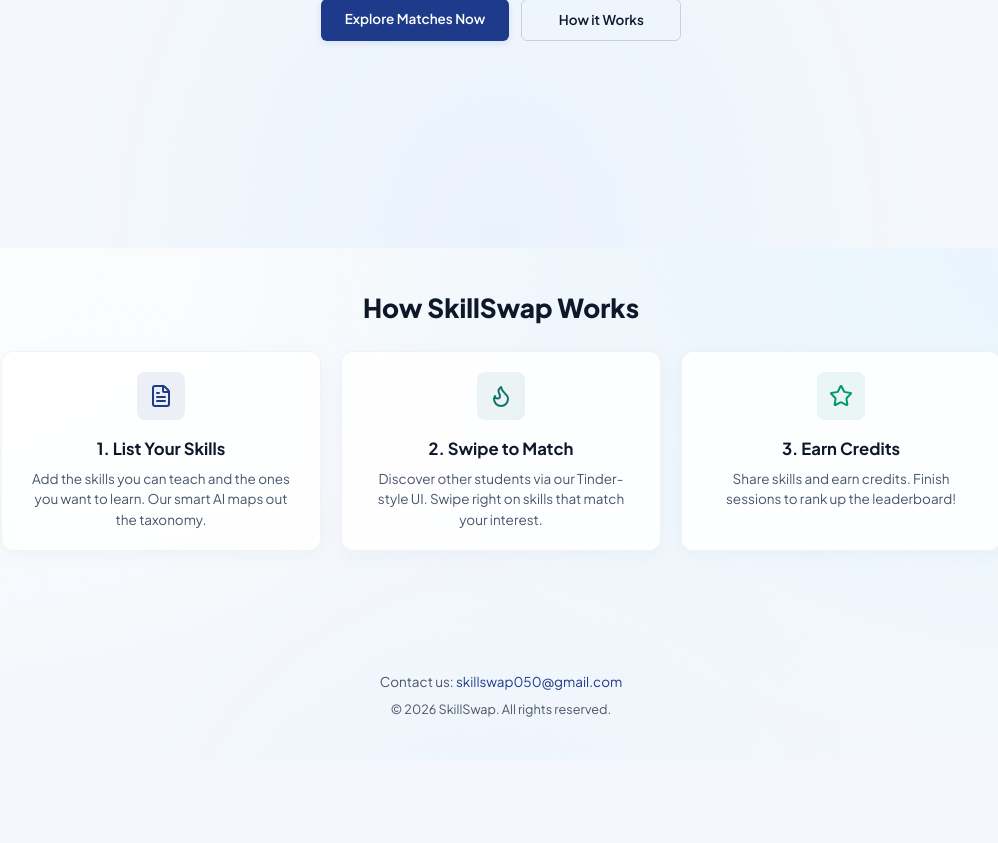
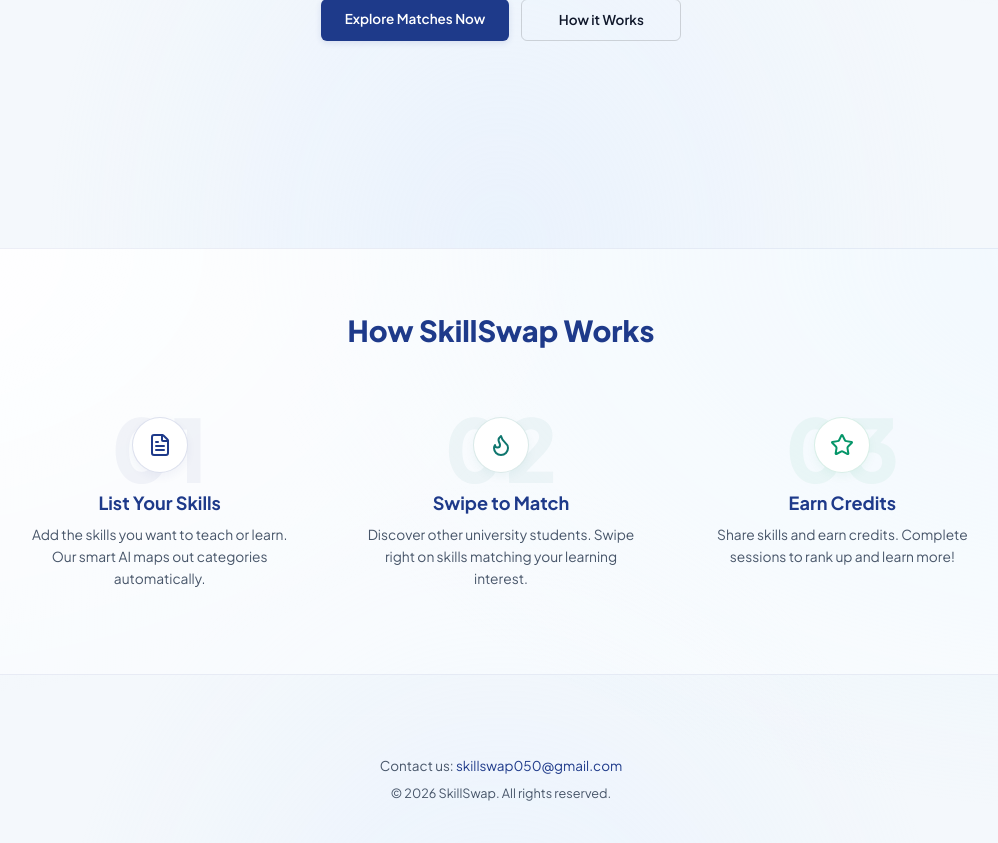
Before and after one commit to ayuciyd/SkillSwap, a Flask app: page / in a window 1280 px wide. Shown: the part 552-1395 px from the top of the page, without its empty margins (139-1137 px from the left). Before the commit the page ends 1269 px from the top, so only its background shows below. Run offline with Flask 3, Linux system fonts and the light colour scheme; some libraries are stand-ins or nearby versions.

Commit message:
design: update how-it-works layout to modern timeline with background numbers

```diff
--- a/templates/index.html
+++ b/templates/index.html
@@ -28,27 +28,39 @@
     </div>
 </div>
 
-<div id="how-it-works" style="padding: 40px 20px; background: rgba(255,255,255,0.02);">
+<div id="how-it-works" style="padding: 60px 20px; background: rgba(255, 255, 255, 0.4); border-top: 1px solid var(--border); border-bottom: 1px solid var(--border);">
     <div style="max-width: 1000px; margin: 0 auto; text-align: center;">
-        <h2 style="font-size: 1.8rem; font-weight: 800; margin-bottom: 24px;">How SkillSwap Works</h2>
+        <h2 style="font-size: 2rem; font-weight: 800; margin-bottom: 40px; color: var(--primary);">How SkillSwap Works</h2>
 
-        <div class="grid-cols-3">
-            <div class="card" style="border: 1px solid rgba(0,0,0,0.05); background: var(--card-bg);">
-                <div class="stat-icon" style="margin: 0 auto 16px; width: 48px; height: 48px; background: rgba(30,58,138,0.08);"><i data-lucide="file-text" style="width: 24px; height: 24px;"></i></div>
-                <h3 style="font-size: 1.15rem; margin-bottom: 8px;">1. List Your Skills</h3>
-                <p style="color: var(--muted);">Add the skills you can teach and the ones you want to learn. Our smart AI maps out the taxonomy.</p>
+        <div style="display: grid; grid-template-columns: repeat(auto-fit, minmax(260px, 1fr)); gap: 24px; position: relative;">
+            <!-- Step 1 -->
+            <div style="position: relative; display: flex; flex-direction: column; align-items: center; padding: 24px; text-align: center;">
+                <div style="position: absolute; top: -10px; font-size: 6rem; font-weight: 900; color: rgba(30, 58, 138, 0.05); user-select: none; z-index: 1;">01</div>
+                <div style="position: relative; z-index: 2; margin-bottom: 16px; width: 56px; height: 56px; border-radius: 50%; background: #FFFFFF; border: 1.5px solid rgba(30, 58, 138, 0.15); box-shadow: 0 4px 10px rgba(30, 58, 138, 0.05); display: flex; align-items: center; justify-content: center; color: var(--primary);">
+                    <i data-lucide="file-text" style="width: 24px; height: 24px;"></i>
+                </div>
+                <h3 style="font-size: 1.25rem; font-weight: 700; color: var(--primary); margin-bottom: 8px; z-index: 2;">List Your Skills</h3>
+                <p style="color: var(--muted); font-size: 0.95rem; line-height: 1.6; z-index: 2; max-width: 280px;">Add the skills you want to teach or learn. Our smart AI maps out categories automatically.</p>
             </div>
 
-            <div class="card" style="border: 1px solid rgba(0,0,0,0.05); background: var(--card-bg);">
-                <div class="stat-icon" style="margin: 0 auto 16px; width: 48px; height: 48px; background: rgba(15,118,110,0.08); color: var(--secondary);"><i data-lucide="flame" style="width: 24px; height: 24px;"></i></div>
-                <h3 style="font-size: 1.15rem; margin-bottom: 8px;">2. Swipe to Match</h3>
-                <p style="color: var(--muted);">Discover other students via our Tinder-style UI. Swipe right on skills that match your interest.</p>
+            <!-- Step 2 -->
+            <div style="position: relative; display: flex; flex-direction: column; align-items: center; padding: 24px; text-align: center;">
+                <div style="position: absolute; top: -10px; font-size: 6rem; font-weight: 900; color: rgba(15, 118, 110, 0.05); user-select: none; z-index: 1;">02</div>
+                <div style="position: relative; z-index: 2; margin-bottom: 16px; width: 56px; height: 56px; border-radius: 50%; background: #FFFFFF; border: 1.5px solid rgba(15, 118, 110, 0.15); box-shadow: 0 4px 10px rgba(15, 118, 110, 0.05); display: flex; align-items: center; justify-content: center; color: var(--secondary);">
+                    <i data-lucide="flame" style="width: 24px; height: 24px;"></i>
+                </div>
+                <h3 style="font-size: 1.25rem; font-weight: 700; color: var(--primary); margin-bottom: 8px; z-index: 2;">Swipe to Match</h3>
+                <p style="color: var(--muted); font-size: 0.95rem; line-height: 1.6; z-index: 2; max-width: 280px;">Discover other university students. Swipe right on skills matching your learning interest.</p>
             </div>
 
-            <div class="card" style="border: 1px solid rgba(0,0,0,0.05); background: var(--card-bg);">
-                <div class="stat-icon" style="margin: 0 auto 16px; width: 48px; height: 48px; background: rgba(5,150,105,0.08); color: var(--success);"><i data-lucide="star" style="width: 24px; height: 24px;"></i></div>
-                <h3 style="font-size: 1.15rem; margin-bottom: 8px;">3. Earn Credits</h3>
-                <p style="color: var(--muted);">Share skills and earn credits. Finish sessions to rank up the leaderboard!</p>
+            <!-- Step 3 -->
+            <div style="position: relative; display: flex; flex-direction: column; align-items: center; padding: 24px; text-align: center;">
+                <div style="position: absolute; top: -10px; font-size: 6rem; font-weight: 900; color: rgba(5, 150, 105, 0.05); user-select: none; z-index: 1;">03</div>
+                <div style="position: relative; z-index: 2; margin-bottom: 16px; width: 56px; height: 56px; border-radius: 50%; background: #FFFFFF; border: 1.5px solid rgba(5, 150, 105, 0.15); box-shadow: 0 4px 10px rgba(5, 150, 105, 0.05); display: flex; align-items: center; justify-content: center; color: var(--success);">
+                    <i data-lucide="star" style="width: 24px; height: 24px;"></i>
+                </div>
+                <h3 style="font-size: 1.25rem; font-weight: 700; color: var(--primary); margin-bottom: 8px; z-index: 2;">Earn Credits</h3>
+                <p style="color: var(--muted); font-size: 0.95rem; line-height: 1.6; z-index: 2; max-width: 280px;">Share skills and earn credits. Complete sessions to rank up and learn more!</p>
             </div>
         </div>
     </div>
```
